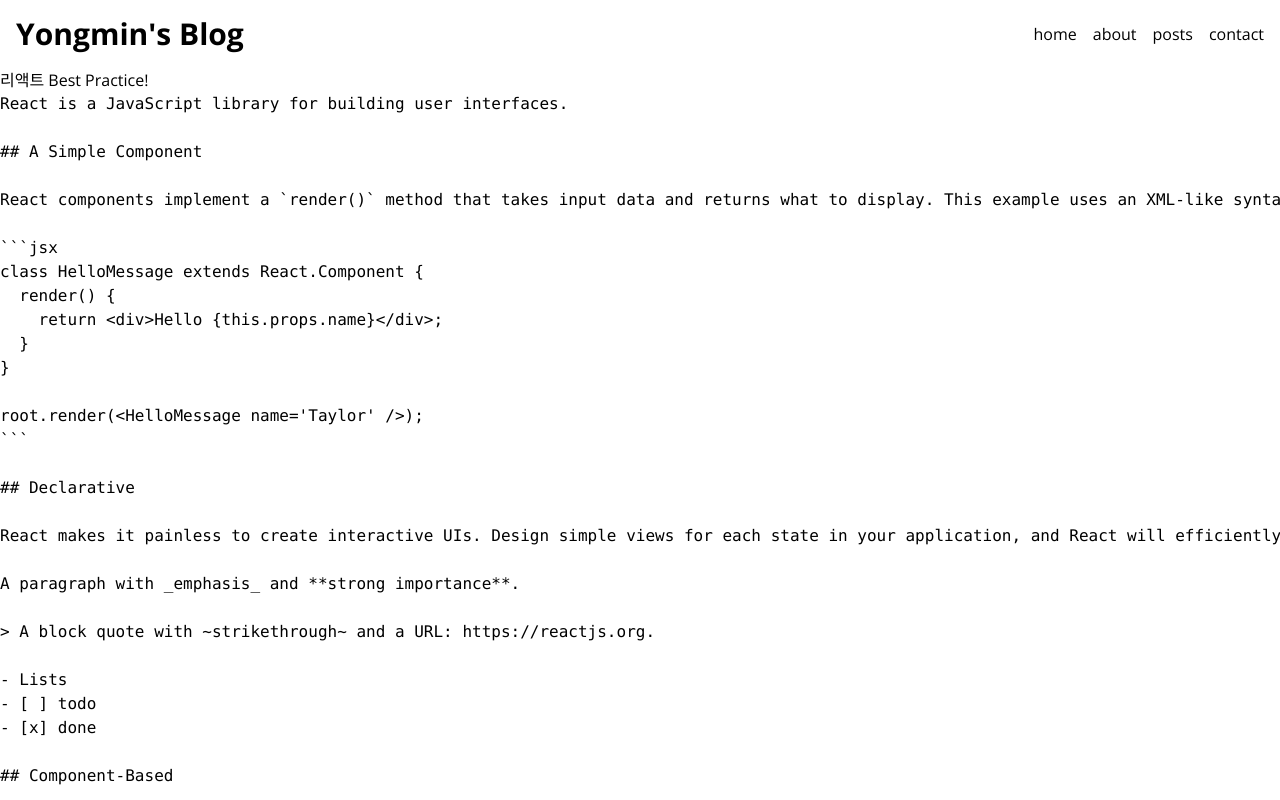
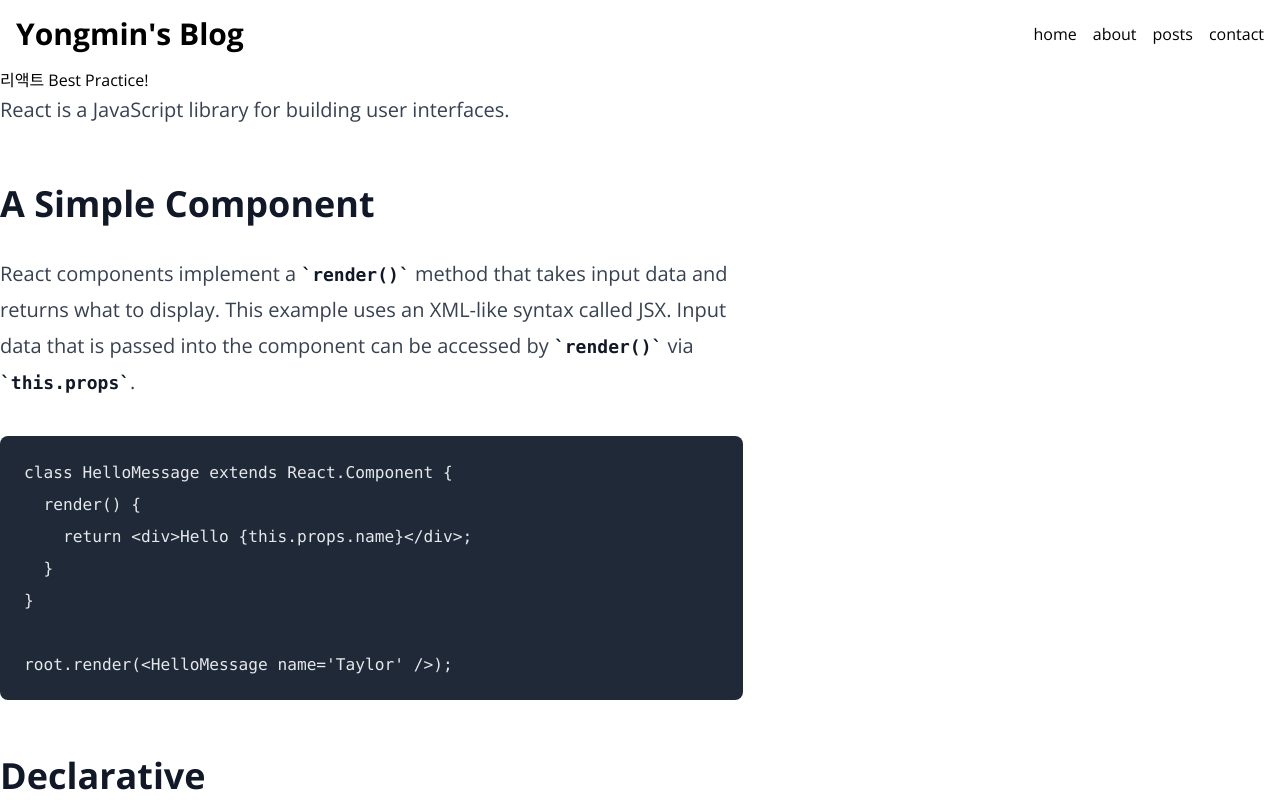
Before and after one commit to dydals3440/MyBlog, a Next.js app: page /posts/best-react-practices in a window 1280 px wide. Built offline with nearby package versions, Linux system fonts and the light colour scheme.

Commit message:
feat: react-markdown 적용 및, tailwind 추가 세팅

```diff
--- a/package.json
+++ b/package.json
@@ -19,8 +19,13 @@
     "postcss": "^8.4.24",
     "react": "18.2.0",
     "react-dom": "18.2.0",
+    "react-markdown": "^8.0.7",
     "react-multi-carousel": "^2.8.4",
+    "remark-gfm": "^3.0.1",
     "tailwindcss": "^3.3.2",
     "typescript": "5.1.3"
+  },
+  "devDependencies": {
+    "@tailwindcss/typography": "^0.5.9"
   }
 }
--- /dev/null
+++ b/src/app/components/MarkdownViewer.tsx
@@ -0,0 +1,10 @@
+import ReactMarkdown from 'react-markdown';
+import remarkGfm from 'remark-gfm';
+
+export default function MarkdownViewer({ content }: { content: string }) {
+  return (
+    <ReactMarkdown className='prose lg:prose-xl' remarkPlugins={[remarkGfm]}>
+      {content}
+    </ReactMarkdown>
+  );
+}
--- a/src/app/posts/[slug]/page.tsx
+++ b/src/app/posts/[slug]/page.tsx
@@ -1,16 +1,20 @@
+import MarkdownViewer from '@/app/components/MarkdownViewer';
 import { getPostData } from '@/service/post';
 import React from 'react';
+
 type Props = {
   params: {
     slug: string;
   };
 };
+
 export default async function PantsPage({ params: { slug } }: Props) {
   const post = await getPostData(slug);
   return (
     <>
       <h1>{post.title}</h1>
-      <pre>{post.content}</pre>
+
+      <MarkdownViewer content={post.content} />
     </>
   );
 }
--- a/tailwind.config.js
+++ b/tailwind.config.js
@@ -10,5 +10,5 @@ module.exports = {
       },
     },
   },
-  plugins: [],
+  plugins: [require('@tailwindcss/typography')],
 };
```
Also changed, not shown: 1 other file (tests, documents, lock files or other folders).
